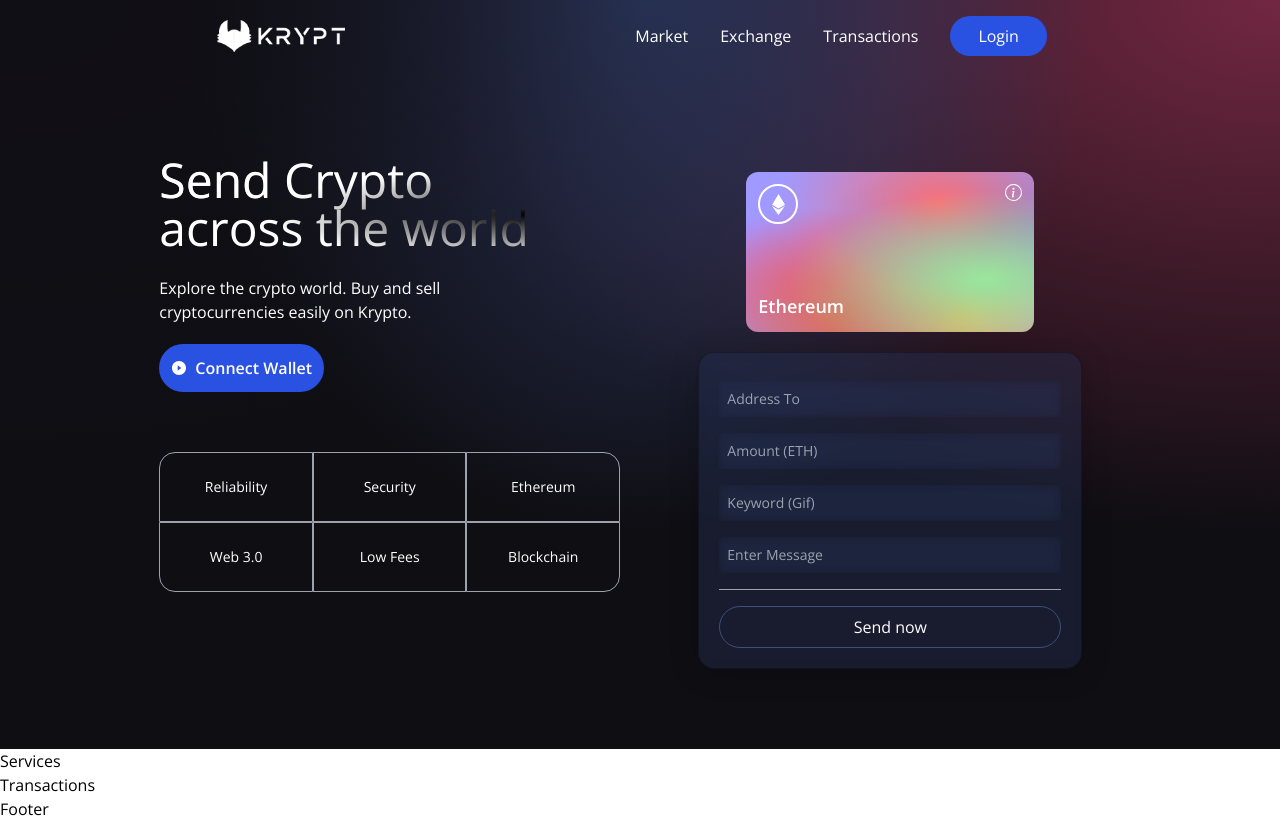
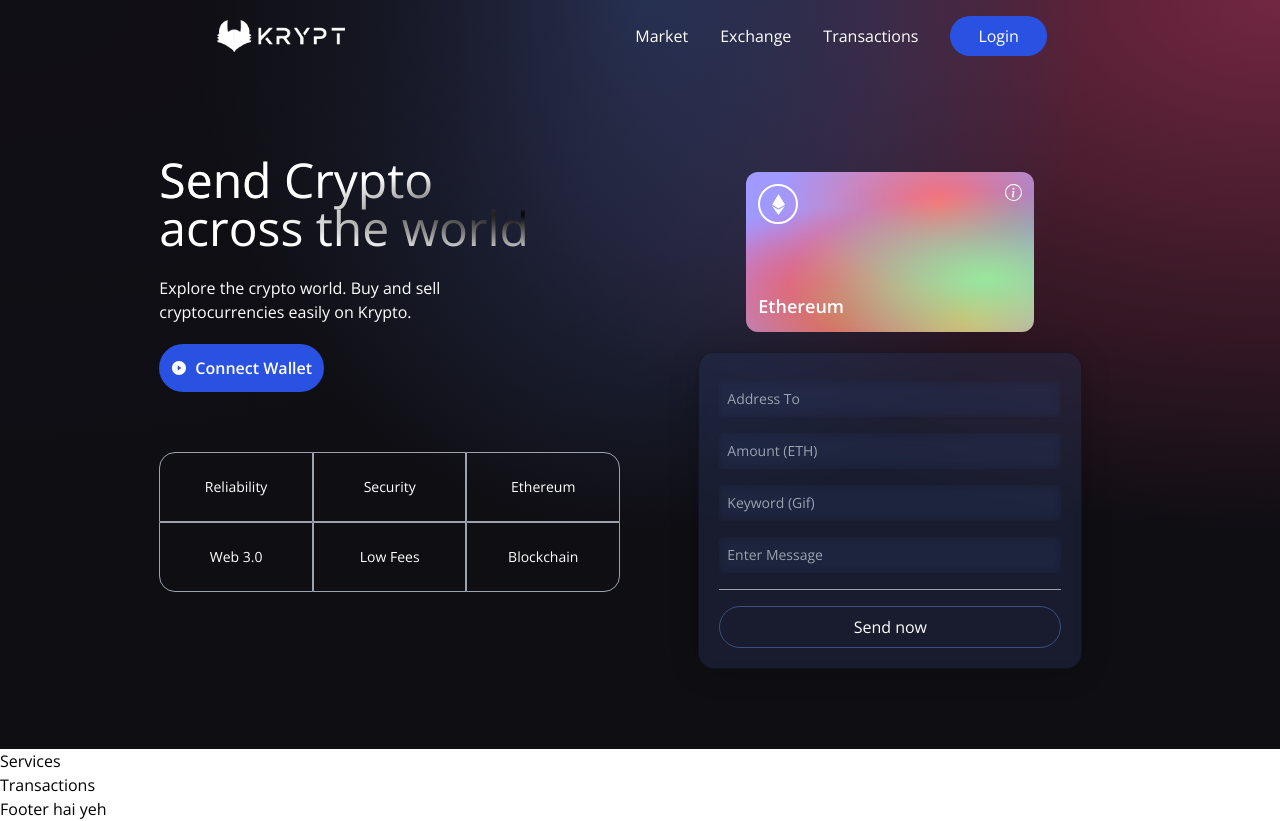
Before and after one commit to Shaharyar07/Web-3.0, a React (Vite) app in the folder client/: page / in a window 1280 px wide. Built offline with nearby package versions, Linux system fonts and the light colour scheme.

Commit message:
minor changes

```diff
--- a/client/src/components/Footer.jsx
+++ b/client/src/components/Footer.jsx
@@ -1,9 +1,7 @@
-import React from 'react'
+import React from "react";
 
 const Footer = () => {
-  return (
-    <div>Footer</div>
-  )
-}
+  return <div>Footer hai yeh</div>;
+};
 
-export default Footer
+export default Footer;
```
